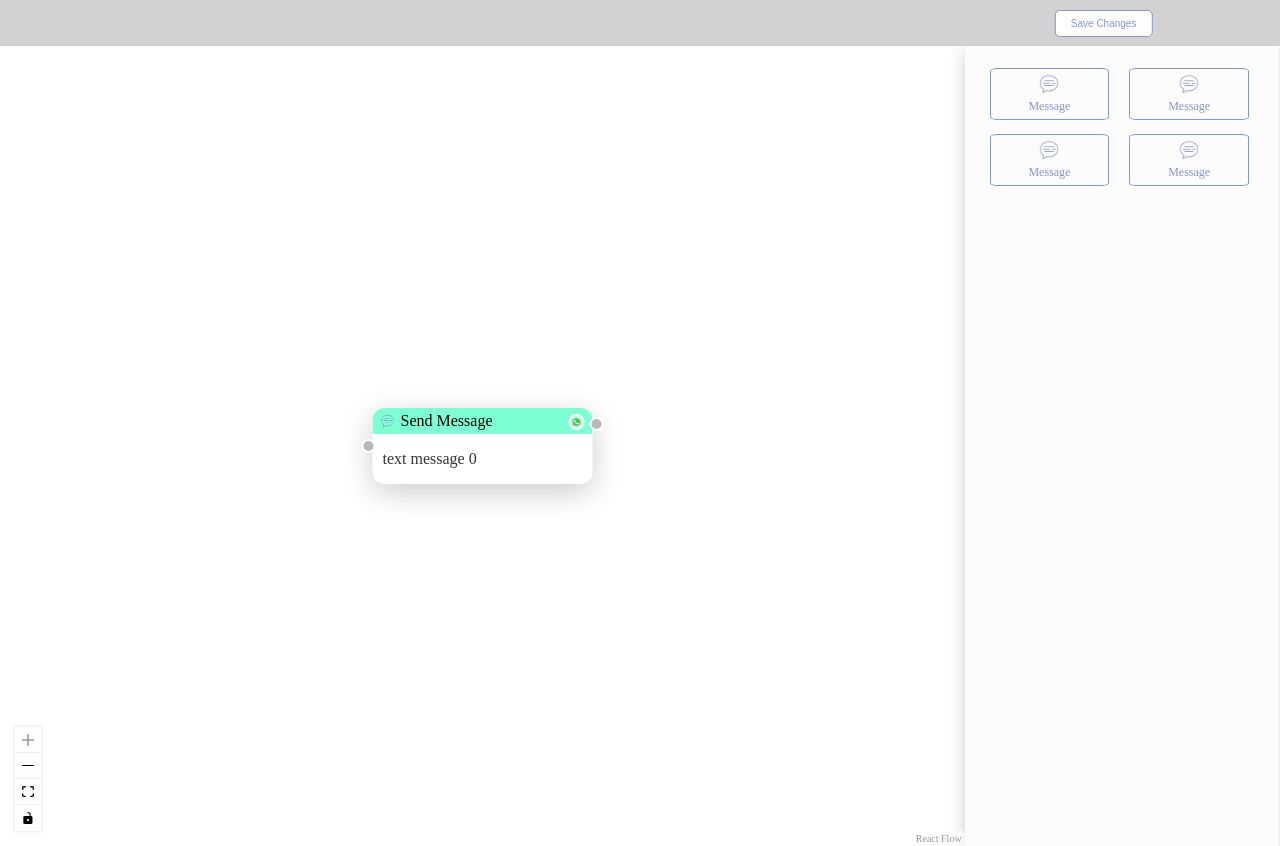
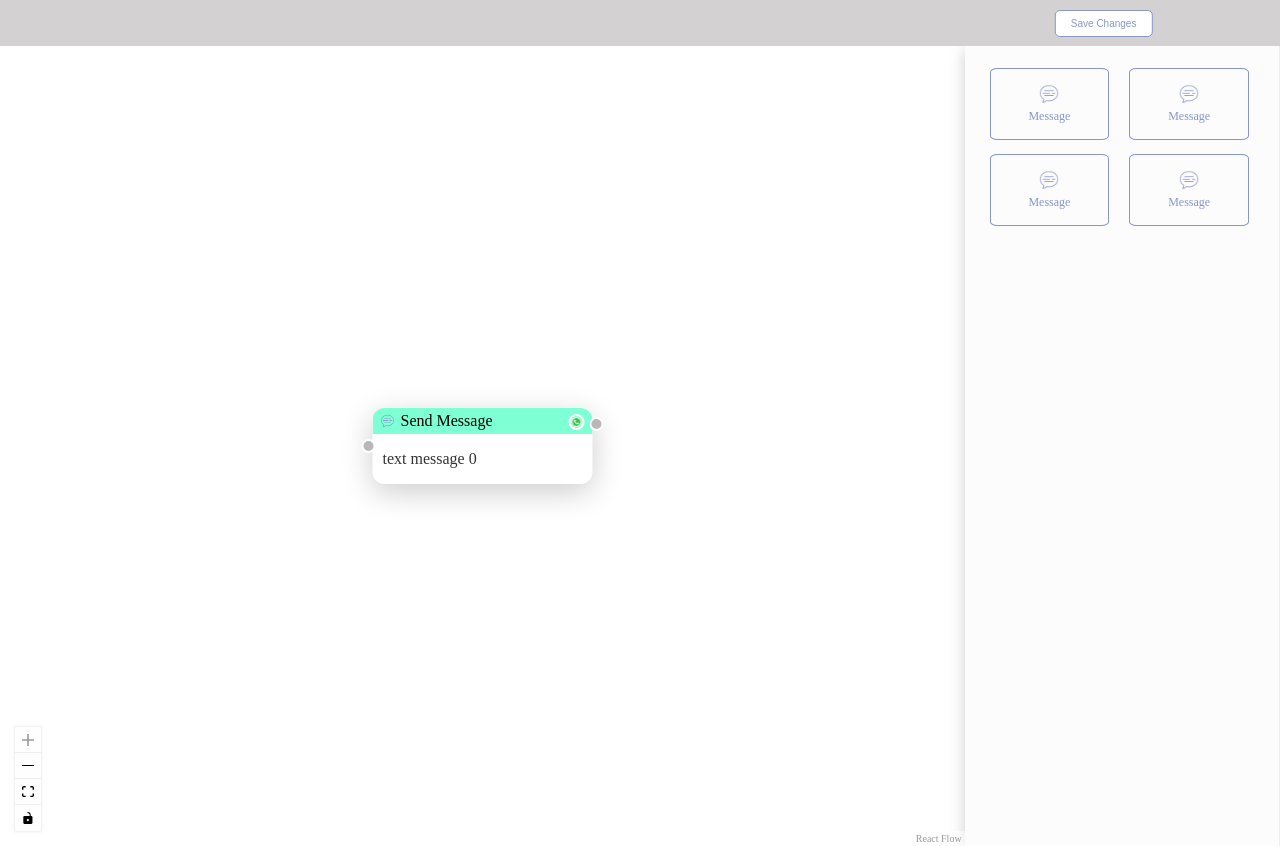
Before and after one commit to shrenisahu/Message-Flow, a React (Create React App) app: page / in a window 1280 px wide. Built offline with nearby package versions, Linux system fonts and the light colour scheme.

Commit message:
added nodes panel optimizations

```diff
--- a/src/components/NodeTypes/Message/index.css
+++ b/src/components/NodeTypes/Message/index.css
@@ -1,33 +1,37 @@
-.message-node_container{
-    margin-bottom: 7px;
-    margin-top: 7px;
-    /* background-color: red; */
-    margin-right: 5px;
+:root {
+    --primary-color: #8896CB;
+  }
+
+  .message-node_container {
+      margin: 7px 5px 7px 0;
       width: 40%;
       display: flex;
       justify-content: center;
       align-items: center;
-    height: 50px;
+      height: 70px;
       border-radius: 6%;
-    border: 1px solid #8896CB;
-
+      border: 1px solid var(--primary-color);
   }
 
-.message-node_message-container{
-    /* background-color: red; */
+  .message-node_message-container {
       display: flex;
       justify-content: center;
       align-items: center;
-
       flex-direction: column;
   }
 
-.message-node_image{
+  .message-node_image {
       width: 20px;
       height: 20px;
       padding-bottom: 5px;
   }
 
-.message-node_span{
-color:#8896CB;;
+  .message-node_span {
+      color: var(--primary-color);
   }
+
+  @media (max-width: 650px) {
+      .message-node_container {
+          height: 90px;
+      }
+  }
```
Lines whose indentation alone changed are shown as unchanged.
